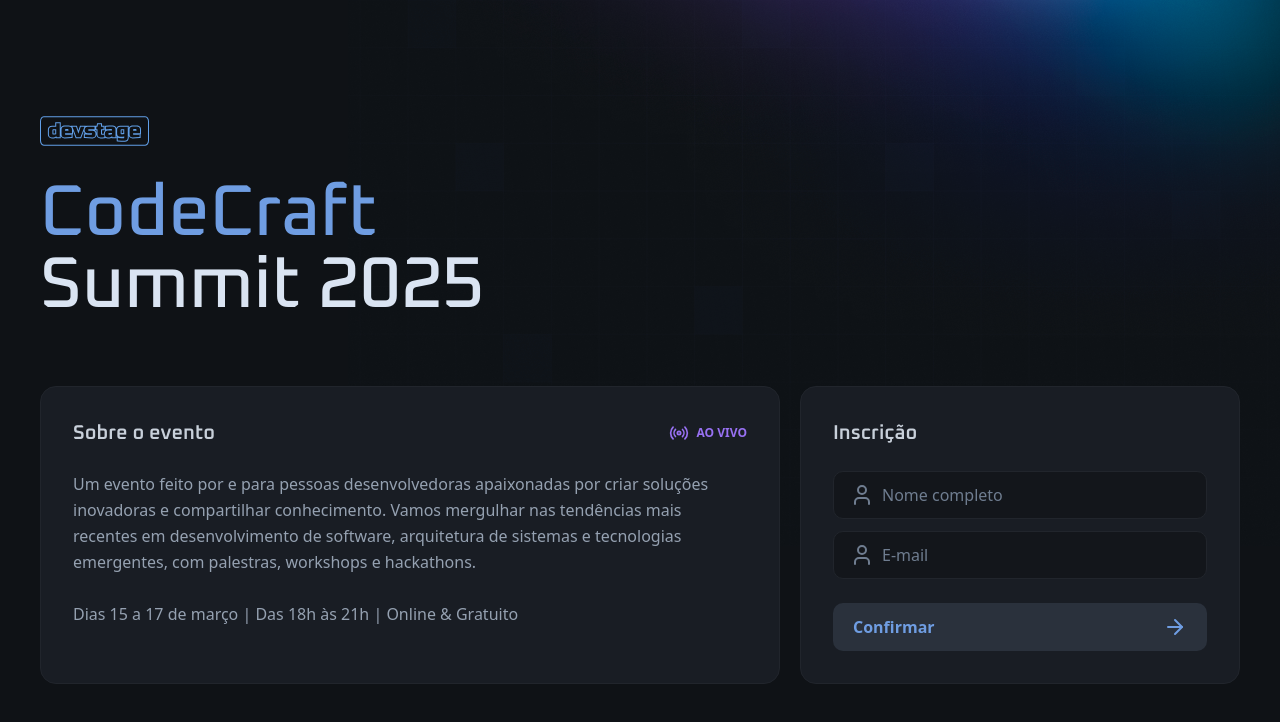
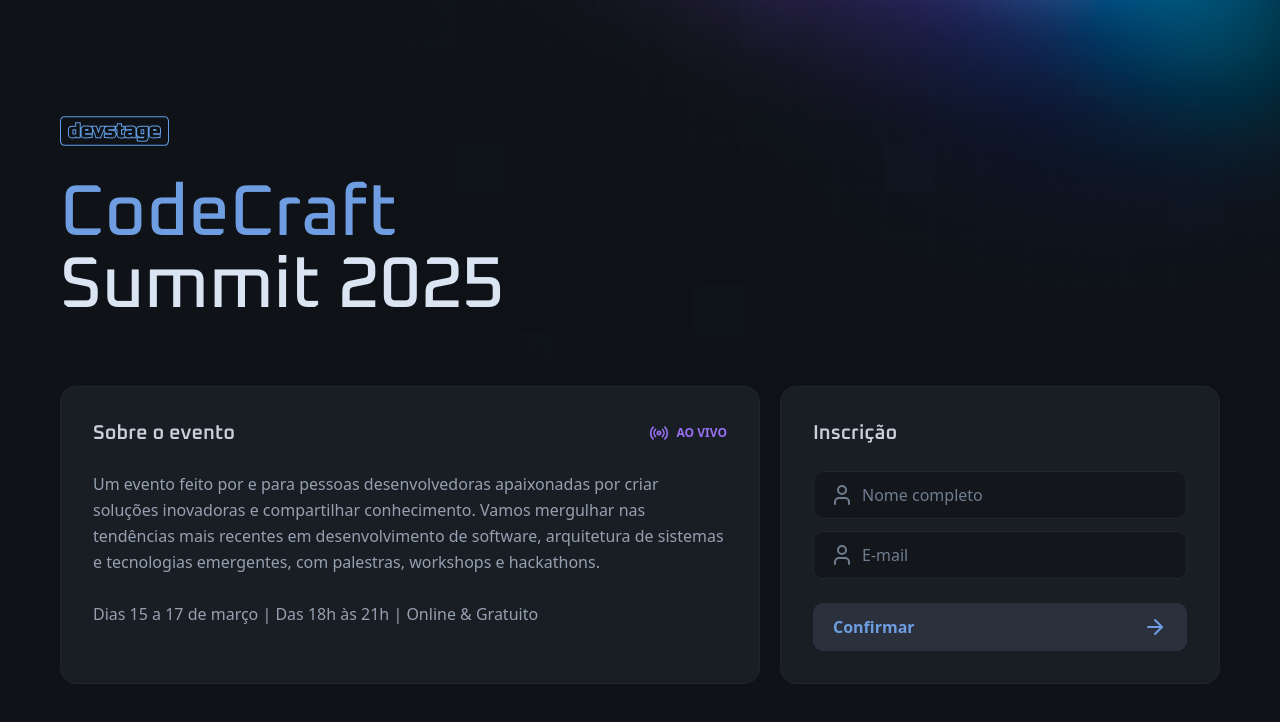
Before and after one commit to lucasptcastro/NLW_Connect, a Next.js app: page / in a window 1280 px wide. Shown: the top 722 px of the page. Built offline with nearby package versions, Linux system fonts and the light colour scheme.

Commit message:
✨ feat: added  main with styles

```diff
--- a/src/app/layout.tsx
+++ b/src/app/layout.tsx
@@ -28,7 +28,9 @@
   return (
     <html lang="en" className={`${oxanium.variable} ${montserrat.variable}`}>
       <body className="bg-gray-900 bg-[url(/background.png)] bg-top bg-no-repeat text-gray-100 antialiased md:bg-right-top">
-        {children}
+        <main className="mx-auto max-w-[1240px] px-5 py-8 md:py-0">
+          {children}
+        </main>
       </body>
     </html>
   );
```
